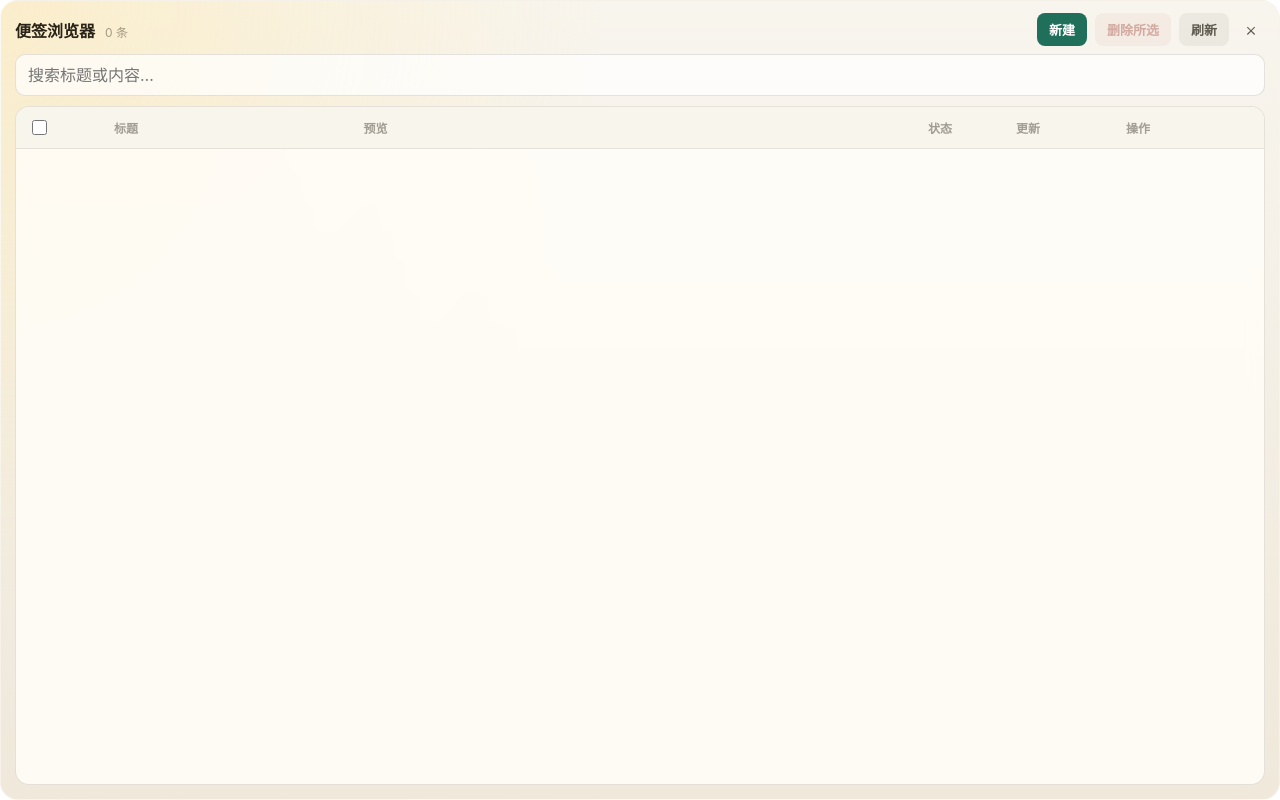
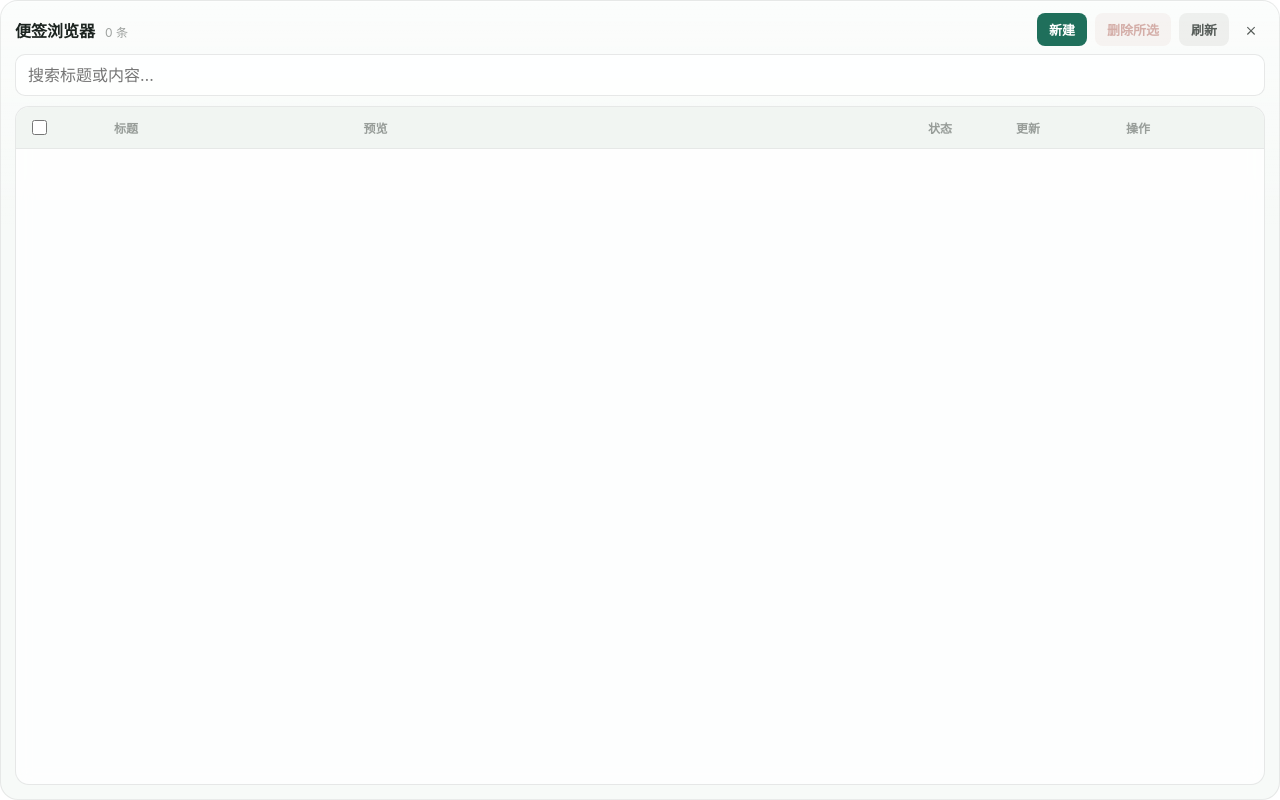
Before and after one commit to nthsky/note-app, a website built with Vite: page manager.html in a window 1280 px wide. Built offline with nearby package versions, Linux system fonts and the light colour scheme.

Commit message:
Tone down the note browser background to a soft frosted panel.
Co-authored-by: Cursor <cursoragent@cursor.com>

```diff
--- a/src/manager.css
+++ b/src/manager.css
@@ -1,14 +1,14 @@
 :root {
-  --bg: #f6f4ef;
-  --panel: #fffdf8;
-  --ink: #2a2418;
-  --ink-soft: rgba(42, 36, 24, 0.72);
-  --ink-faint: rgba(42, 36, 24, 0.42);
-  --line: rgba(42, 36, 24, 0.12);
+  --bg: #eef2ef;
+  --panel: #f7faf8;
+  --ink: #1c2420;
+  --ink-soft: rgba(28, 36, 32, 0.72);
+  --ink-faint: rgba(28, 36, 32, 0.42);
+  --line: rgba(28, 36, 32, 0.1);
   --accent: #1f6f5b;
   --danger: #9b3b2e;
   --open: #1f6f5b;
-  --closed: #8a7b63;
+  --closed: #6d7a73;
   --radius: 18px;
 }
 
@@ -45,9 +45,14 @@ body {
   overflow: hidden;
   border-radius: var(--radius);
   background:
-    radial-gradient(circle at top left, rgba(255, 224, 138, 0.35), transparent 40%),
-    linear-gradient(180deg, #f8f5ee 0%, #efe8db 100%);
-  border: 1px solid rgba(255, 255, 255, 0.35);
+    linear-gradient(
+      180deg,
+      rgba(255, 255, 255, 0.55) 0%,
+      rgba(255, 255, 255, 0) 28%
+    ),
+    var(--panel);
+  border: 1px solid rgba(28, 36, 32, 0.08);
+  box-shadow: inset 0 1px 0 rgba(255, 255, 255, 0.65);
 }
 
 .manager-titlebar {
@@ -171,7 +176,7 @@ body {
   padding: 10px 12px;
   border: 1px solid var(--line);
   border-radius: 10px;
-  background: rgba(255, 255, 255, 0.72);
+  background: rgba(255, 255, 255, 0.82);
   outline: none;
   font: inherit;
   color: var(--ink);
@@ -190,7 +195,7 @@ body {
   overflow: auto;
   border: 1px solid var(--line);
   border-radius: 14px;
-  background: rgba(255, 253, 248, 0.88);
+  background: rgba(255, 255, 255, 0.78);
   backdrop-filter: blur(8px);
 }
 
@@ -212,7 +217,7 @@ body {
   position: sticky;
   top: 0;
   z-index: 1;
-  background: rgba(248, 245, 238, 0.96);
+  background: rgba(241, 245, 242, 0.96);
   font-size: 12px;
   font-weight: 600;
   color: var(--ink-faint);
```
